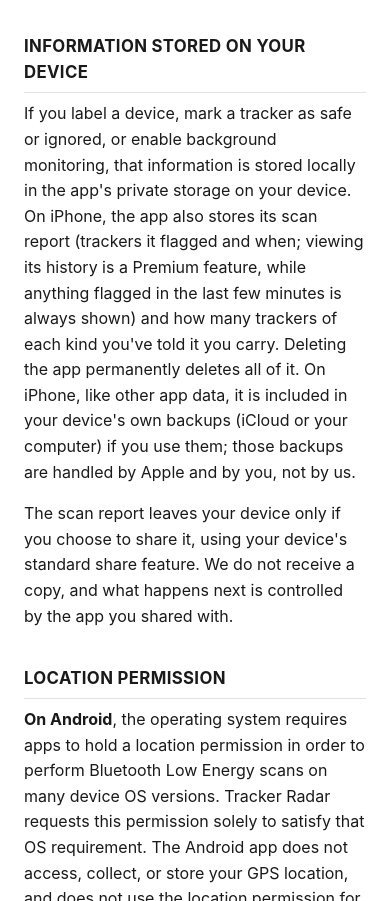
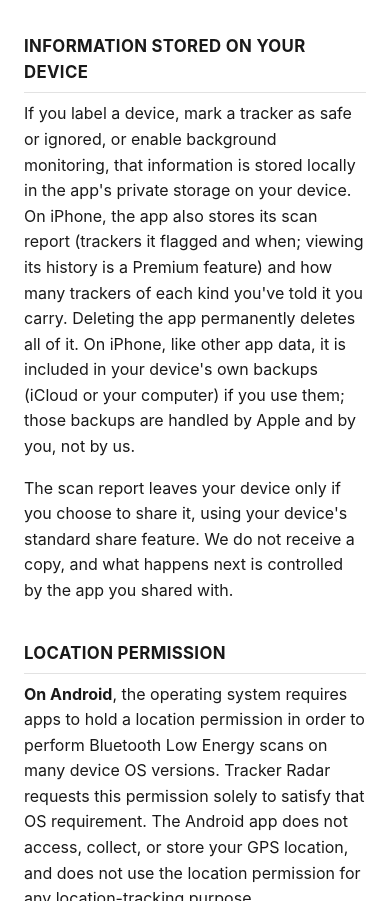
Before and after one commit to SBDJB/tracker-radar-privacy, a plain HTML site: page index.html in a window 390 px wide. Shown: the part 1341-2242 px from the top of the page. Drawn offline with Linux system fonts and the light colour scheme.

Commit message:
Tracker Radar privacy: iPhone free report no longer shows recent flags
The app dropped that free exception to match Android.

Co-Authored-By: Claude Opus 5.5 <noreply@anthropic.com>

```diff
--- a/index.html
+++ b/index.html
@@ -81,7 +81,7 @@
   <p><strong>On iPhone</strong>, iOS does not give apps the MAC address of nearby devices. The app reads the data nearby devices broadcast, their signal strength, any name they broadcast, and a random identifier that iOS assigns to each nearby device for this app only. To identify a tracker that broadcasts nothing recognizable, or when you tap "Play Sound," the app briefly connects to that device over Bluetooth to read which services it offers or to ask it to play its sound. The app asks for Bluetooth permission the first time it scans.</p>
 
   <h2>INFORMATION STORED ON YOUR DEVICE</h2>
-  <p>If you label a device, mark a tracker as safe or ignored, or enable background monitoring, that information is stored locally in the app's private storage on your device. On iPhone, the app also stores its scan report (trackers it flagged and when; viewing its history is a Premium feature, while anything flagged in the last few minutes is always shown) and how many trackers of each kind you've told it you carry. Deleting the app permanently deletes all of it. On iPhone, like other app data, it is included in your device's own backups (iCloud or your computer) if you use them; those backups are handled by Apple and by you, not by us.</p>
+  <p>If you label a device, mark a tracker as safe or ignored, or enable background monitoring, that information is stored locally in the app's private storage on your device. On iPhone, the app also stores its scan report (trackers it flagged and when; viewing its history is a Premium feature) and how many trackers of each kind you've told it you carry. Deleting the app permanently deletes all of it. On iPhone, like other app data, it is included in your device's own backups (iCloud or your computer) if you use them; those backups are handled by Apple and by you, not by us.</p>
   <p>The scan report leaves your device only if you choose to share it, using your device's standard share feature. We do not receive a copy, and what happens next is controlled by the app you shared with.</p>
 
   <h2>LOCATION PERMISSION</h2>
```
